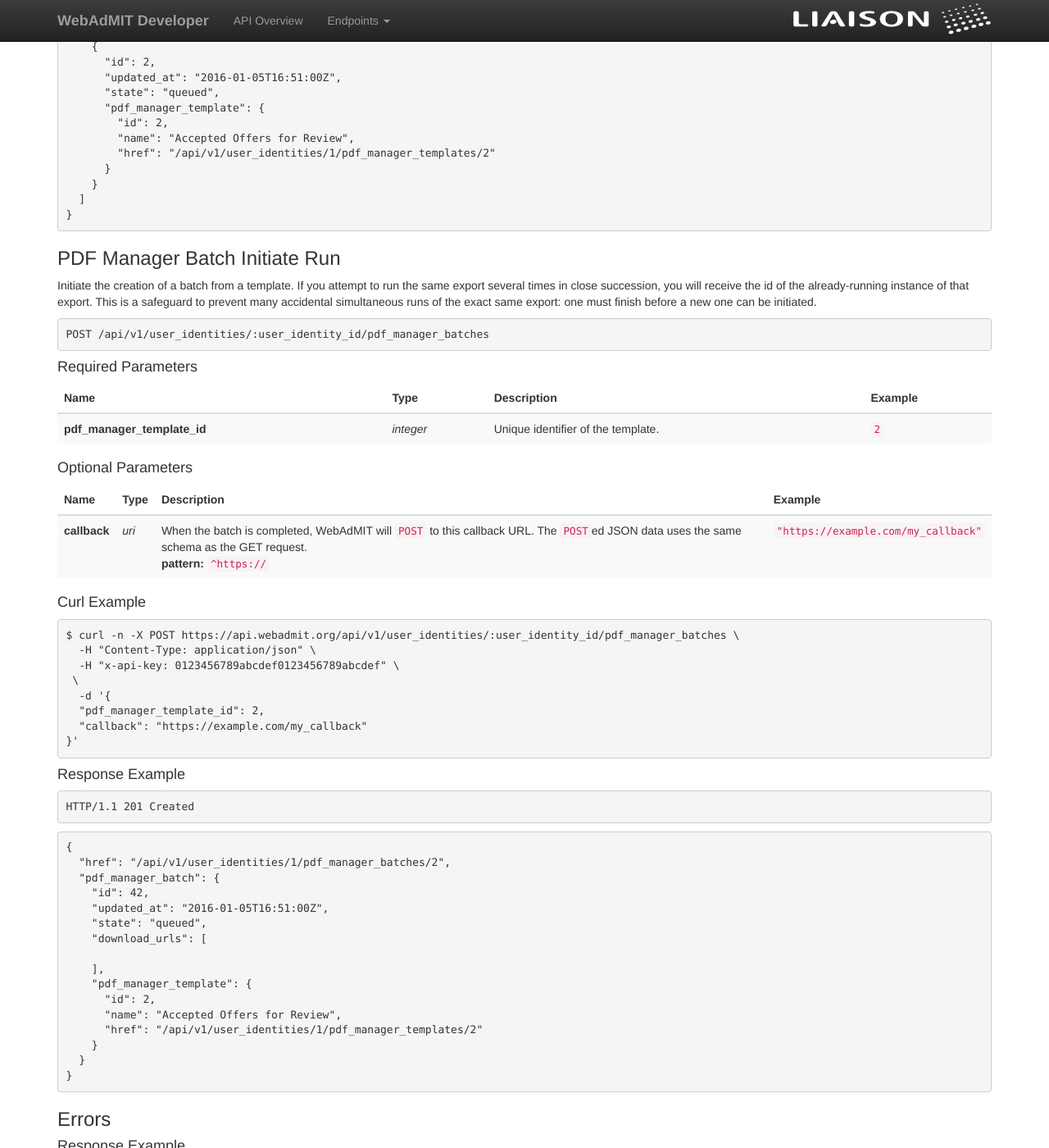
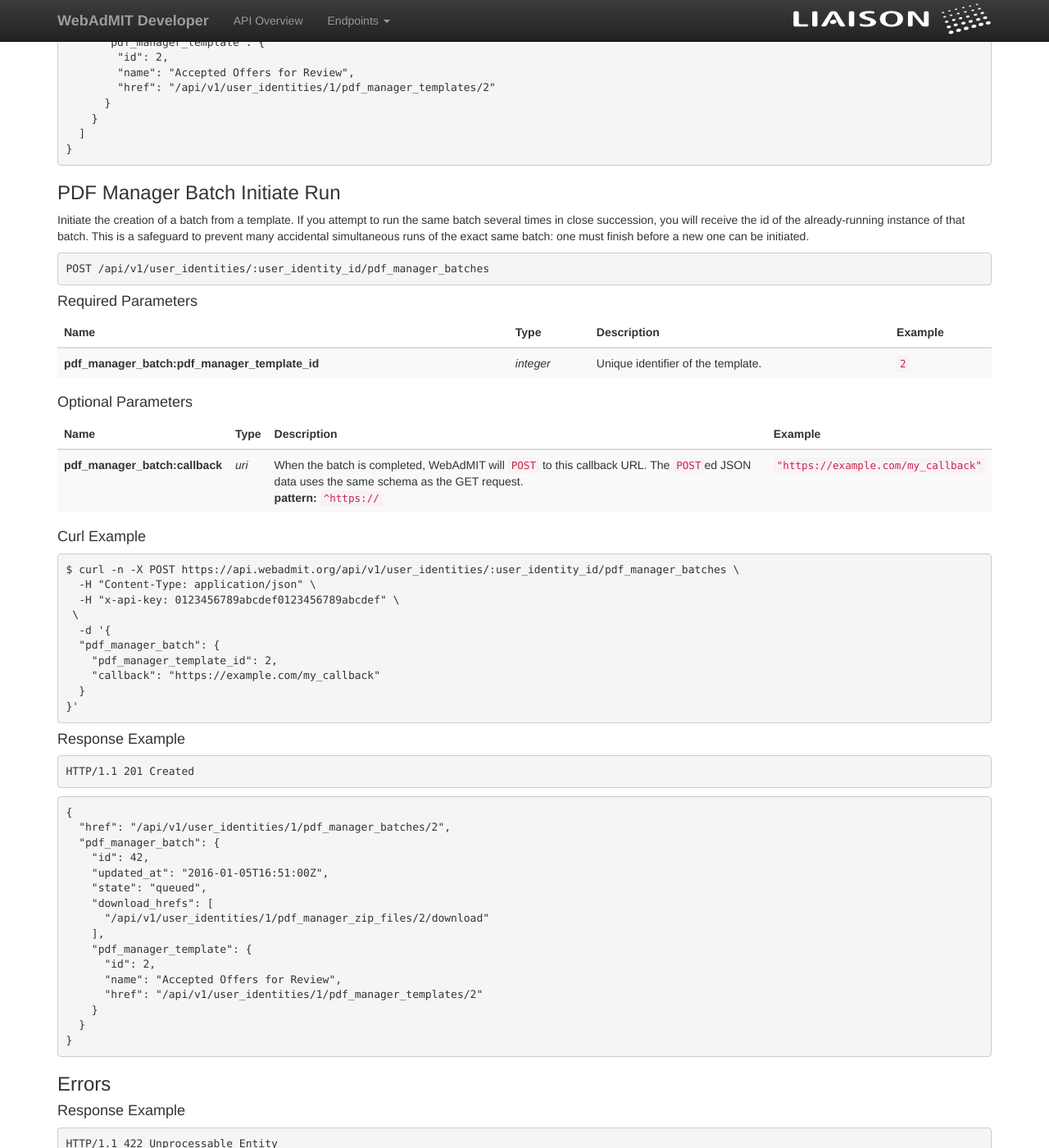
Before and after one commit to Liaison-Intl/Liaison-Intl.github.io, a Jekyll site: the page built from pdf_manager_batch.md, in a window 1280 px wide and 1400 px high, scrolled down 1971 px. Shown: the whole window at 82% size. Built offline with Jekyll 4.4.1, drawn with Linux system fonts in a browser that asks for light colours; nearby versions of some CDN libraries; some of the changed text lies outside the part shown.

Commit message:
[NF-7101] snapshot

```diff
--- a/pdf_manager_batch.md
+++ b/pdf_manager_batch.md
@@ -49,10 +49,10 @@
 <td><code>&quot;queued&quot;</code></td>
 </tr>
 <tr>
-<td><strong>pdf_manager_batch:download_urls</strong></td>
+<td><strong>pdf_manager_batch:download_hrefs</strong></td>
 <td><em>array</em></td>
-<td>When <code>state</code> is <strong>not</strong> <code>&quot;available&quot;</code> or <code>&quot;success_with_errors&quot;</code>, this is <code>[]</code>.  When <code>state</code> is <code>&quot;available&quot;</code> or <code>&quot;success_with_errors&quot;</code>, this is an array of <em>temporary</em> URIs for downloading that expire within 30 seconds.  The download URL can always be re-generated if it expires by calling this method again. When it is called again, a new URL will be issued.</td>
-<td><code>[]</code></td>
+<td>When <code>state</code> is <code>&quot;available&quot;</code> or <code>&quot;success_with_errors&quot;</code>, this is an array of hrefs that can be requested with an API key for downloading the generated PDF files.  Otherwise, this is <code>[]</code>.</td>
+<td><code>[&quot;/api/v1/user_identities/1/pdf_manager_zip_files/2/download&quot;]</code></td>
 </tr>
 <tr>
 <td><strong>pdf_manager_batch:pdf_manager_template:id</strong></td>
@@ -98,8 +98,8 @@
     &quot;id&quot;: 42,
     &quot;updated_at&quot;: &quot;2016-01-05T16:51:00Z&quot;,
     &quot;state&quot;: &quot;queued&quot;,
-    &quot;download_urls&quot;: [
-
+    &quot;download_hrefs&quot;: [
+      &quot;/api/v1/user_identities/1/pdf_manager_zip_files/2/download&quot;
     ],
     &quot;pdf_manager_template&quot;: {
       &quot;id&quot;: 2,
@@ -147,7 +147,7 @@
 
 <h3>PDF Manager Batch Initiate Run</h3>
 
-<p>Initiate the creation of a batch from a template.  If you attempt to run the same export several times in close succession, you will receive the id of the already-running instance of that export. This is a safeguard to prevent many accidental simultaneous runs of the exact same export: one must finish before a new one can be initiated.</p>
+<p>Initiate the creation of a batch from a template.  If you attempt to run the same batch several times in close succession, you will receive the id of the already-running instance of that batch. This is a safeguard to prevent many accidental simultaneous runs of the exact same batch: one must finish before a new one can be initiated.</p>
 
 <pre><code>POST /api/v1/user_identities/:user_identity_id/pdf_manager_batches
 </code></pre>
@@ -163,7 +163,7 @@
 </tr>
 </thead><tbody>
 <tr>
-<td><strong>pdf_manager_template_id</strong></td>
+<td><strong>pdf_manager_batch:pdf_manager_template_id</strong></td>
 <td><em>integer</em></td>
 <td>Unique identifier of the template.</td>
 <td><code>2</code></td>
@@ -181,7 +181,7 @@
 </tr>
 </thead><tbody>
 <tr>
-<td><strong>callback</strong></td>
+<td><strong>pdf_manager_batch:callback</strong></td>
 <td><em>uri</em></td>
 <td>When the batch is completed, WebAdMIT will <code>POST</code> to this callback URL.  The <code>POST</code>ed JSON data uses the same schema as the GET request.<br/> <strong>pattern:</strong> <code>^https://</code></td>
 <td><code>&quot;https://example.com/my_callback&quot;</code></td>
@@ -195,8 +195,10 @@
   -H &quot;x-api-key: 0123456789abcdef0123456789abcdef&quot; \
  \
   -d &#39;{
-  &quot;pdf_manager_template_id&quot;: 2,
-  &quot;callback&quot;: &quot;https://example.com/my_callback&quot;
+  &quot;pdf_manager_batch&quot;: {
+    &quot;pdf_manager_template_id&quot;: 2,
+    &quot;callback&quot;: &quot;https://example.com/my_callback&quot;
+  }
 }&#39;
 </code></pre>
 
@@ -211,8 +213,8 @@
     &quot;id&quot;: 42,
     &quot;updated_at&quot;: &quot;2016-01-05T16:51:00Z&quot;,
     &quot;state&quot;: &quot;queued&quot;,
-    &quot;download_urls&quot;: [
-
+    &quot;download_hrefs&quot;: [
+      &quot;/api/v1/user_identities/1/pdf_manager_zip_files/2/download&quot;
     ],
     &quot;pdf_manager_template&quot;: {
       &quot;id&quot;: 2,
```
Also changed, not shown: schemata/pdf_manager_batch.json (+11 -5 lines).
